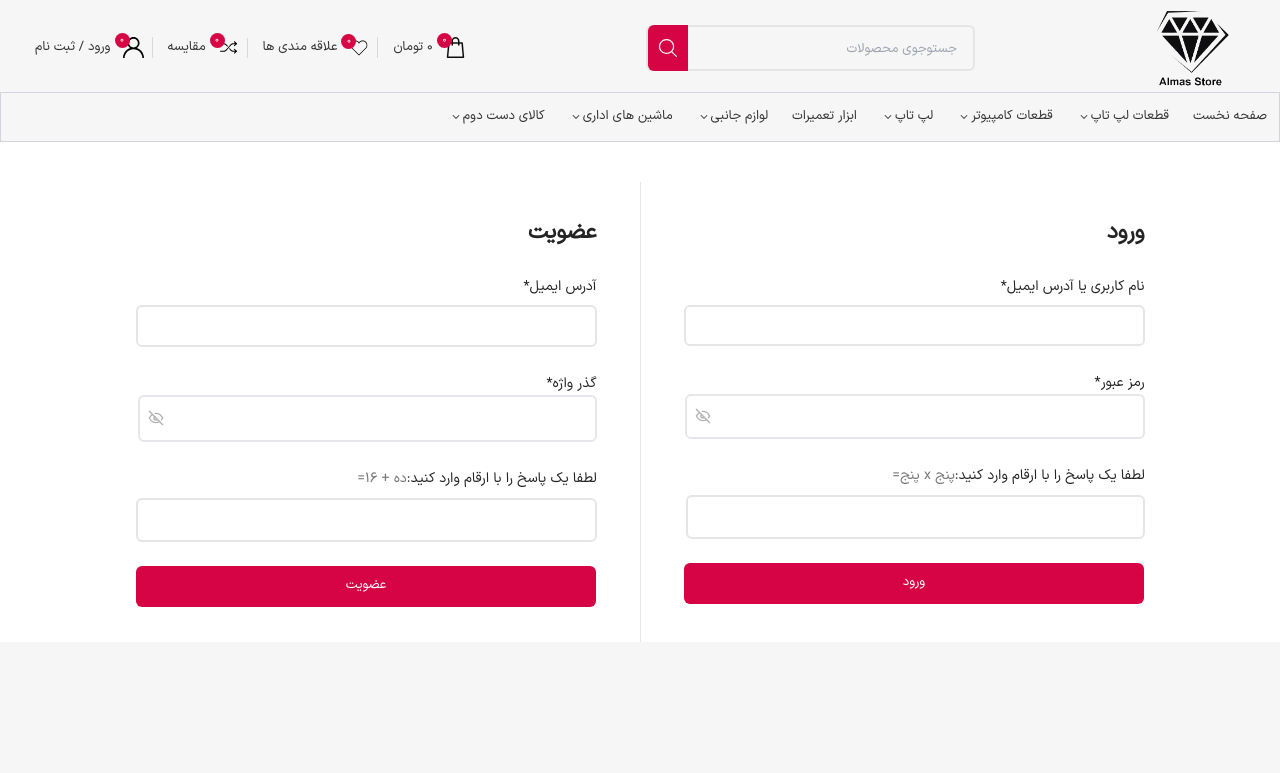
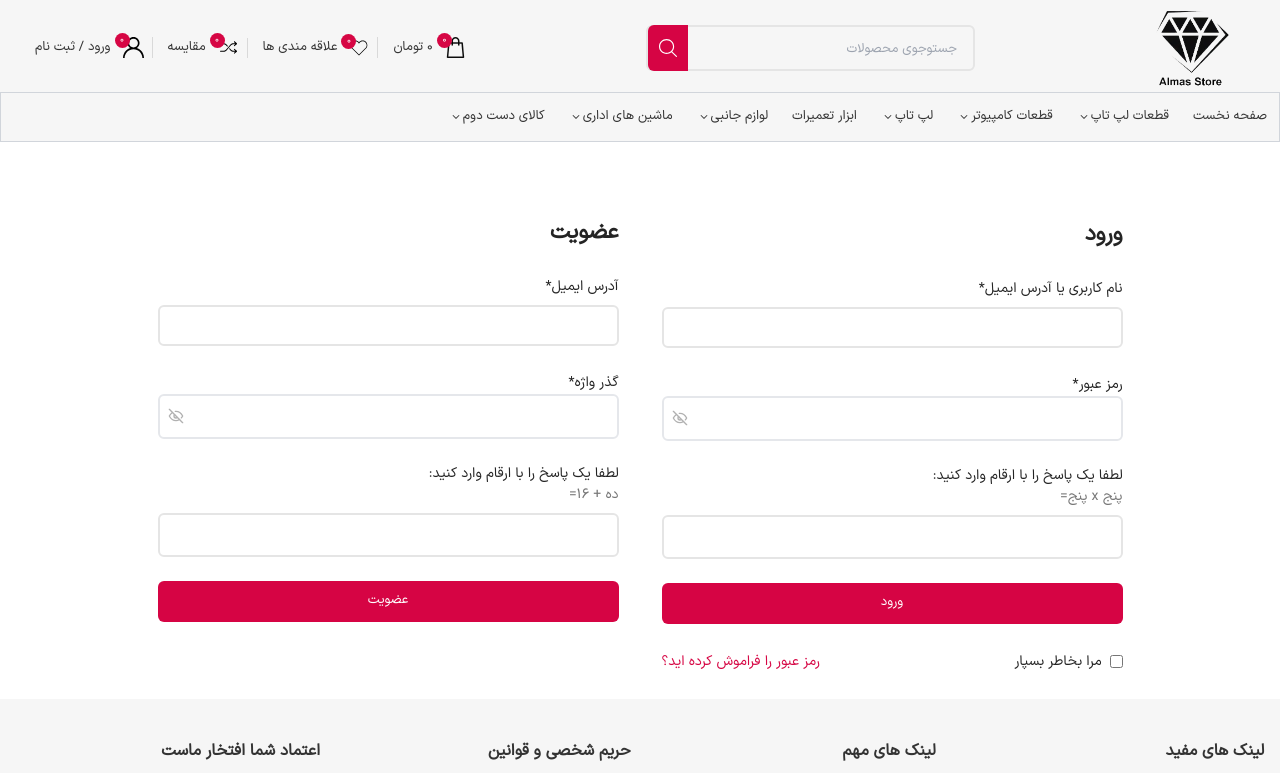
Before and after one commit to Kamyarkamali/almas-Store, a Next.js app: page /register in a window 1280 px wide. Shown: the top 773 px of the page. Built offline with nearby package versions, Linux system fonts and the light colour scheme.

Commit message:
زقثشفث حشلث سهدلهد

```diff
--- a/components/layouts/Layouts.tsx
+++ b/components/layouts/Layouts.tsx
@@ -14,7 +14,7 @@
         <Header />
       </header>
 
-      <main className="h-[200vh]">{children}</main>
+      <main className="h-fit">{children}</main>
 
       <footer>
         <Footer />
--- a/components/templates/RegisterPage.tsx
+++ b/components/templates/RegisterPage.tsx
@@ -43,11 +43,11 @@
   };
 
   return (
-    <div className="w-full h-[500px] bg-white flex justify-center  gap-3">
-      <div className="flex justify-center gap-[43px]">
+    <div className="max-w-full h-fit bg-white flex flex-col md:flex-row justify-center items-center md:items-start gap-3 px-4">
+      <div className="max-w-full gap-9 flex flex-col md:flex-row justify-center items-center md:items-start lg:gap-[43px] w-full">
         {/* Login Form */}
         <form
-          className="mt-[74px] mx-auto w-[461px]"
+          className="mt-[76px] w-full max-w-[420px] md:max-w-[461px] mb-[27px] md:ml-0 flex flex-col"
           onSubmit={handleLoginSubmit(onLoginSubmit)}
         >
           <h2 className="text-[22px] text-[#242424] font-bold">ورود</h2>
@@ -77,13 +77,13 @@
             <label className="after:content-['*'] text-[14px] text-[#242424]">
               رمز عبور
             </label>
-            <div className="border-[2px] w-[460px] rounded-md flex items-center justify-between pl-2">
+            <div className="border-[2px] w-full rounded-md flex items-center justify-between pl-2">
               <input
                 type={showPassword ? "text" : "password"}
                 {...loginRegister("password", {
                   required: "رمز عبور اجباری است.",
                 })}
-                className={`w-full text-[13px] pr-2 h-[41px] rounded-md  focus:outline-none ${
+                className={`w-full text-[13px] pr-2 h-[41px] rounded-md focus:outline-none ${
                   loginErrors.password ? "border-red-500" : ""
                 }`}
               />
@@ -105,7 +105,7 @@
             )}
           </div>
 
-          <div className="mt-[1.5rem]">
+          <div className="mt-[1.5rem] flex flex-col">
             <label className="text-[14px] text-[#242424]">
               لطفا یک پاسخ را با ارقام وارد کنید:
             </label>
@@ -116,7 +116,7 @@
                 required: "پاسخ کپچا اجباری است.",
                 validate: (value) => value === "25" || "پاسخ صحیح نیست.",
               })}
-              className={`w-[459px] mt-2 p-2 border-[2px] rounded-md focus:outline-none ${
+              className={`w-full mt-2 p-2 border-[2px] rounded-md focus:outline-none ${
                 loginErrors.captcha ? "border-red-500" : "border-[#E5E5E5]"
               }`}
             />
@@ -127,18 +127,28 @@
             )}
           </div>
 
-          <div className="flex justify-center items-center">
-            <button className="w-[460px] h-[41px] bg-[#D60444] text-white text-[13px] hover:bg-red-700 duration-300 hover:shadow-md  rounded-md mt-[1.5rem]">
+          <div className="flex justify-start lg:justify-center items-center">
+            <button className="w-full h-[41px] bg-[#D60444] text-white text-[13px] rounded-md mt-[1.5rem]">
               ورود
             </button>
           </div>
+
+          <div className="flex items-center lg:justify-between justify-around mt-[27px]">
+            <div className="flex items-center gap-2">
+              <input type="checkbox" />
+              <p className="text-[14px] text-[#242424]">مرا بخاطر بسپار</p>
+            </div>
+            <p className="text-[14px] text-[#D60644]">
+              رمز عبور را فراموش کرده اید؟
+            </p>
+          </div>
         </form>
 
-        <div className="border-l-[1px] mt-[2.5rem]"></div>
+        <div className="border-l-[1px] mt-[2.5rem] md:hidden block"></div>
 
         {/* Register Form */}
         <form
-          className="mt-[74px] mx-auto w-[461px]"
+          className="md:mt-[74px] w-full max-w-[420px] md:max-w-[461px] flex flex-col"
           onSubmit={handleRegisterSubmit(onRegisterSubmit)}
         >
           <h2 className="text-[22px] text-[#242424] font-bold">عضویت</h2>
@@ -155,7 +165,7 @@
                   message: "ایمیل معتبر وارد کنید.",
                 },
               })}
-              className={`w-[461px] h-[42px] mt-2 p-2 border-[2px] rounded-md focus:outline-none ${
+              className={`w-full h-[41px] mt-2 pr-2 border-[2px] rounded-md focus:outline-none ${
                 registerErrors.email ? "border-red-500" : "border-[#E5E5E5]"
               }`}
             />
@@ -170,7 +180,7 @@
             <label className="after:content-['*'] text-[14px] text-[#242424]">
               گذر واژه
             </label>
-            <div className="border-[2px] rounded-md w-[459px] flex items-center justify-between pl-2">
+            <div className="border-[2px] rounded-md w-full flex items-center justify-between pl-2">
               <input
                 type={showPassword ? "text" : "password"}
                 {...registerRegister("password", {
@@ -180,7 +190,7 @@
                     message: "گذر واژه باید حداقل 6 کاراکتر باشد.",
                   },
                 })}
-                className={`w-full text-[13px] pr-2 h-[38px] rounded-md  focus:outline-none mt-[5px] ${
+                className={`w-full text-[13px] pr-2 h-[41px] rounded-md focus:outline-none ${
                   registerErrors.password ? "border-red-500" : ""
                 }`}
               />
@@ -202,7 +212,7 @@
             )}
           </div>
 
-          <div className="mt-[1.5rem]">
+          <div className="mt-[1.5rem] flex flex-col">
             <label className="text-[14px] text-[#242424]">
               لطفا یک پاسخ را با ارقام وارد کنید:
             </label>
@@ -213,7 +223,7 @@
                 required: "پاسخ کپچا اجباری است.",
                 validate: (value) => value === "26" || "پاسخ صحیح نیست.",
               })}
-              className={`w-[461px] mt-2 p-2 border-[2px] rounded-md focus:outline-none ${
+              className={`w-full mt-2 p-2 border-[2px] rounded-md focus:outline-none ${
                 registerErrors.captcha ? "border-red-500" : "border-[#E5E5E5]"
               }`}
             />
@@ -224,8 +234,8 @@
             )}
           </div>
 
-          <div className="flex justify-center items-center">
-            <button className="w-[460px] h-[41px] bg-[#D60444] hover:bg-red-700 duration-300 hover:shadow-md text-white text-[13px] rounded-md mt-[1.5rem]">
+          <div className="flex justify-start lg:justify-center items-center">
+            <button className="w-full h-[41px] bg-[#D60444] text-white text-[13px] rounded-md mt-[1.5rem]">
               عضویت
             </button>
           </div>
```
